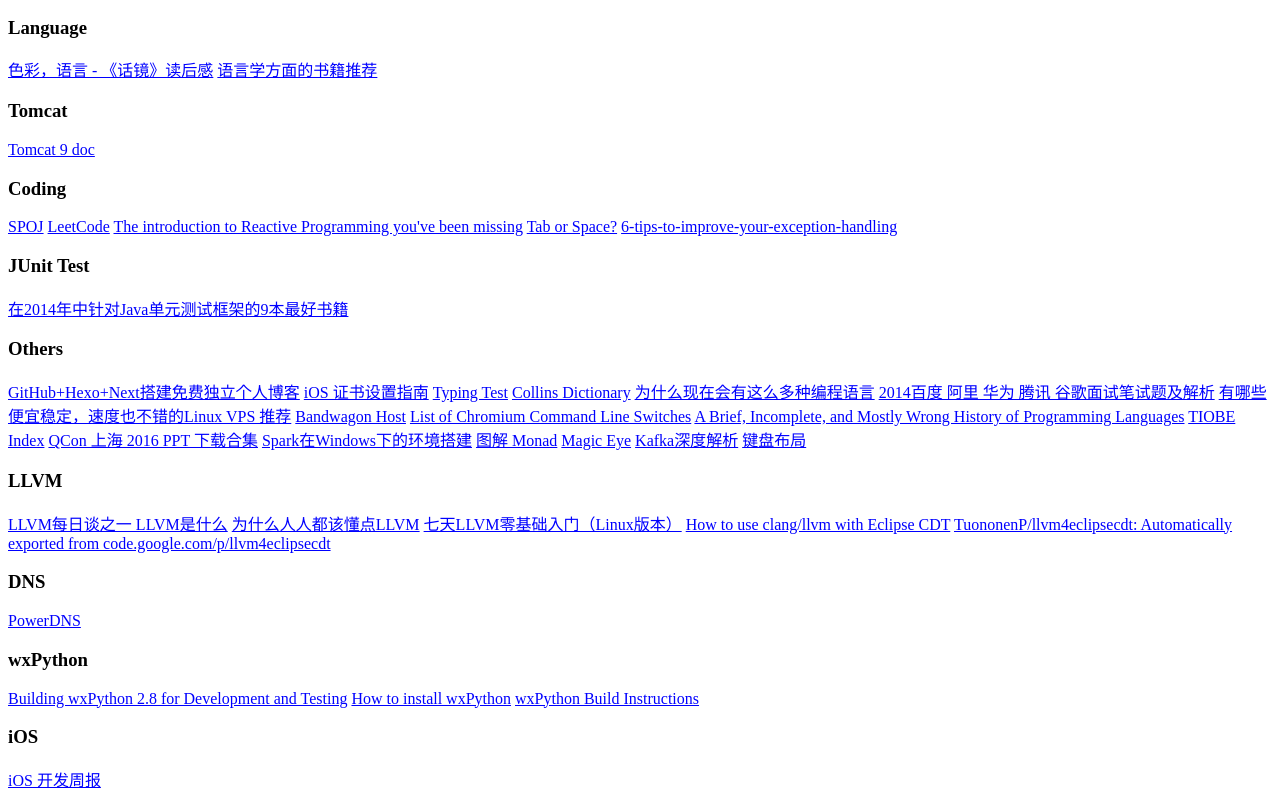
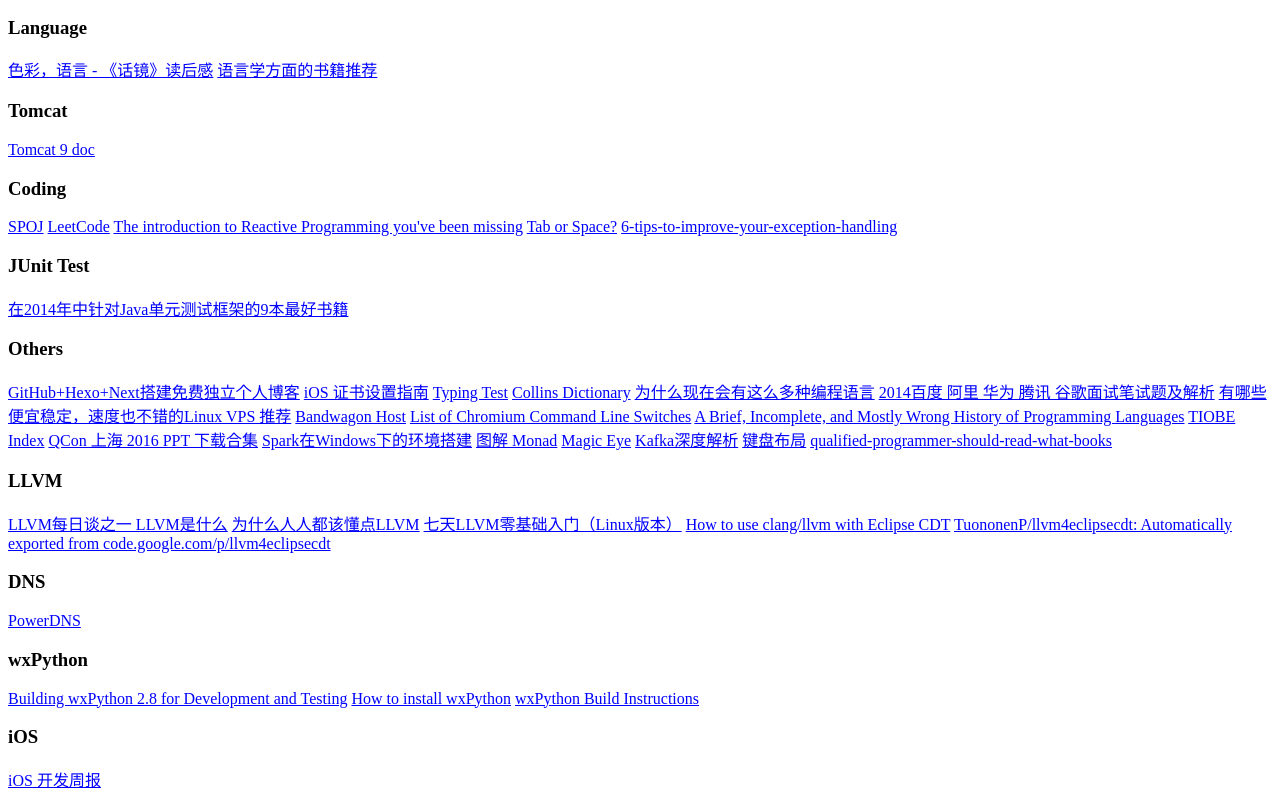
Before and after one commit to AquariusLiu/AquariusLiu.github.io, a plain HTML site: page TODO/urls.html in a window 1280 px wide. Shown: the part 1546-2345 px from the top of the page. Drawn offline with Linux system fonts and the light colour scheme.

Commit message:
Add books to read

```diff
--- a/TODO/urls.html
+++ b/TODO/urls.html
@@ -256,6 +256,7 @@
       <a href="http://www.magiceye.com/faq_example.htm">Magic Eye</a>
       <a href="http://www.jasongj.com/2015/01/02/Kafka%E6%B7%B1%E5%BA%A6%E8%A7%A3%E6%9E%90/">Kafka深度解析</a>
       <a href="http://zhangshenjia.com/it/qwerty-dvorak-colemak/">键盘布局</a>
+      <a href="http://justjavac.com/other/2012/05/15/qualified-programmer-should-read-what-books.html">qualified-programmer-should-read-what-books</a>
     </section>
     <section>
       <h3>LLVM</h3>
```
Also changed, not shown: 1 other file.
